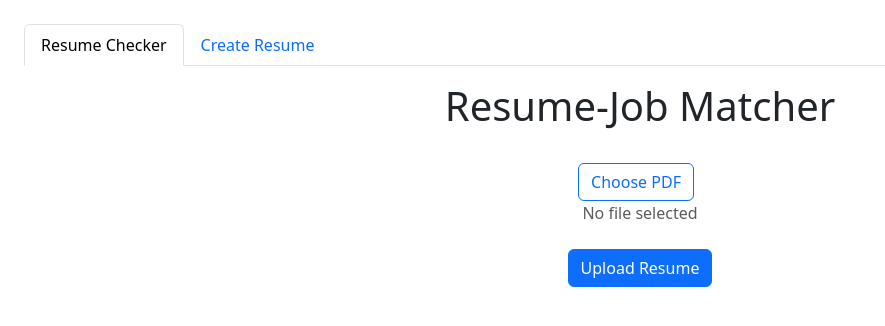
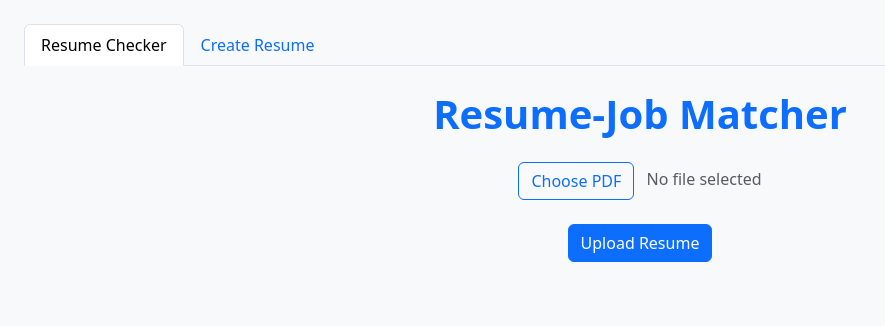
Before and after one commit to KlausCaka1/Hack-Nation, a Flask app: page / in a window 1280 px wide. Shown: the top 326 px of the page, without its empty margins (0-885 px from the left). Run offline with Flask 3, Linux system fonts and the light colour scheme; parts of the project's set-up code (start-up, migrations or seed data) failed here and were passed over; some libraries are stand-ins or nearby versions.

Commit message:
Fixing some issues I hate git

```diff
--- a/templates/main.html
+++ b/templates/main.html
@@ -12,7 +12,7 @@
             left: 0;
             width: 100%;
             height: 100%;
-            background-color: rgba(255, 255, 255, 0.7);
+            background-color: rgba(255, 255, 255, 0.8);
             z-index: 1050;
             text-align: center;
         }
@@ -26,29 +26,38 @@
 
         .container {
             padding: 25px;
-            display: flex;
-            align-items: center;
-            justify-content: center;
-            flex-direction: column;
-            width: 100%;
         }
 
-        .container-ai {
-            display: flex;
-            flex-direction: column;
+        .section-title {
+            text-align: center;
+            margin-bottom: 1.5rem;
+            font-weight: bold;
+            color: #0d6efd;
+        }
+
+        .card-job {
+            transition: transform 0.2s;
+        }
+
+        .card-job:hover {
+            transform: translateY(-5px);
+            box-shadow: 0 4px 12px rgba(0,0,0,0.1);
+        }
+
+        .keyword-badge {
+            margin: 2px;
         }
 
         .container-ai__button {
-            width: 145px;
+            width: 160px;
             align-self: center;
             margin-top: 1rem;
         }
-
     </style>
 </head>
-<body class="p-4">
+<body class="p-4 bg-light">
 
-
+<!-- Navigation Tabs -->
 <ul class="nav nav-tabs" id="myTab" role="tablist">
     <li class="nav-item" role="presentation">
         <button class="nav-link active" data-bs-toggle="tab" data-bs-target="#checker" type="button">
@@ -62,74 +71,72 @@
     </li>
 </ul>
 
+<!-- Loading Overlay -->
 <div id="loadingOverlay">
     <div class="spinner-container">
         <div class="spinner-border text-primary" role="status" style="width: 4rem; height: 4rem;">
             <span class="visually-hidden">Loading...</span>
         </div>
-        <div class="mt-2">Processing Resume...</div>
+        <div class="mt-2 fw-bold text-primary">Processing Resume...</div>
     </div>
 </div>
 
-<div class="tab-content mt-3">
+<!-- Tab Content -->
+<div class="tab-content mt-4">
+    <!-- Resume Checker -->
     <div class="tab-pane fade show active" id="checker">
-        <h1 style="text-align: center">Resume-Job Matcher</h1>
+        <h1 class="section-title">Resume-Job Matcher</h1>
 
-        <form id="uploadForm" action="/match-resume" method="POST" enctype="multipart/form-data" class="mb-4 container">
-
-            <input
-                    type="file"
-                    id="resume_pdf"
-                    name="resume_pdf"
-                    accept=".pdf"
-                    class="d-none"
-                    required
-            >
-
-            <!-- Upload button with icon -->
+        <form id="uploadForm" action="/match-resume" method="POST" enctype="multipart/form-data" class="mb-4 text-center">
+            <input type="file" id="resume_pdf" name="resume_pdf" accept=".pdf" class="d-none" required>
             <label for="resume_pdf" class="btn btn-outline-primary me-2">
                 <i class="bi bi-file-earmark-pdf"></i> Choose PDF
             </label>
-
-            <!-- File name preview -->
             <span id="file-name" class="text-muted">No file selected</span>
-
-            <br>
+            <br><br>
             <button type="submit" class="btn btn-primary">Upload Resume</button>
         </form>
 
         {% if resume_keywords %}
-        <h3>Resume Keywords:</h3>
-        <p>{{ resume_keywords | join(', ') }}</p>
+        <h3 class="mt-4">Resume Keywords:</h3>
+        <div>
+            {% for keyword in resume_keywords %}
+            <span class="badge bg-secondary keyword-badge">{{ keyword }}</span>
+            {% endfor %}
+        </div>
         {% endif %}
 
         {% if strengths_weaknesses_html %}
-        <h3>Candidate Insights (Strengths / Areas to Improve):</h3>
-        <div class="border p-3 mb-4" style="background-color:#f8f9fa;">
+        <h3 class="mt-4">Candidate Insights</h3>
+        <div class="alert alert-info">
             {{ strengths_weaknesses_html | safe }}
         </div>
         {% endif %}
 
         {% if matches %}
-        <h3 class="mt-4">Top Matching Jobs:</h3>
+        <h3 class="mt-4">Top Matching Jobs</h3>
         <div class="row mt-2">
             {% for job in matches %}
             <div class="col-md-4">
-                <div class="card mb-3">
+                <div class="card card-job mb-3">
                     <div class="card-body">
-                        <h5 class="card-title">{{ job.title }} at {{ job.company_name }}</h5>
+                        <h5 class="card-title text-primary">{{ job.title }}</h5>
+                        <h6 class="card-subtitle mb-2 text-muted">{{ job.company_name }}</h6>
                         <p class="card-text">
-                            TF-IDF similarity: {{ job.similarity_tfidf | round(3) }}<br>
-                            Keyword overlap: {{ job.keyword_overlap }}<br>
-                            Semantic similarity: {{ job. similarity_semantic | round(3) }} </br>
-                            Combined score: {{ job.combined_score | round(3) }}
+                            <span class="badge bg-success">TF-IDF: {{ job.similarity_tfidf | round(3) }}</span><br>
+                            <span class="badge bg-warning text-dark">Keyword Overlap: {{ job.keyword_overlap }}</span><br>
+                            <span class="badge bg-info">Semantic: {{ job.similarity_semantic | round(3) }}</span><br>
+                            <span class="badge bg-dark">Score: {{ job.combined_score | round(3) }}</span>
                         </p>
-                        <button class="btn btn-sm btn-info" type="button" data-bs-toggle="collapse"
+                        <button class="btn btn-sm btn-outline-info" type="button" data-bs-toggle="collapse"
                                 data-bs-target="#details{{ loop.index }}" aria-expanded="false">
                             Show Details
                         </button>
                         <div class="collapse mt-2" id="details{{ loop.index }}">
-                            <strong>Job Keywords:</strong> {{ job.top_keywords | join(', ') }}
+                            <strong>Job Keywords:</strong>
+                            {% for kw in job.top_keywords %}
+                            <span class="badge bg-light text-dark keyword-badge">{{ kw }}</span>
+                            {% endfor %}
                         </div>
                     </div>
                 </div>
@@ -138,78 +145,46 @@
         </div>
         {% endif %}
     </div>
+
+    <!-- AI Resume Builder -->
     <div class="tab-pane fade" id="create">
-         <h1 style="text-align: center">Build Resume with AI</h1>
-        <form id="aiForm" method="POST" class="mb-4 container" action="/build-resume-ai" enctype="multipart/form-data">
-                <input
-                        type="file"
-                        id="ai_resume_pdf"
-                        name="ai_resume_pdf"
-                        accept=".pdf"
-                        class="d-none"
-                        required
-                >
-
-                <!-- Upload button with icon -->
-                <label for="ai_resume_pdf" class="btn btn-outline-primary me-2">
-                    <i class="bi bi-file-earmark-pdf"></i> Choose PDF
-                </label>
-
-                <!-- File name preview -->
-                <span id="ai_file-name" class="text-muted">No file selected</span>
-
-                <textarea
-                        id="prompt-ai"
-                        name="ai_prompt"
-                        rows="4"
-                        class="form-control mb-3"
-                        placeholder="Describe the role or improvements you want..."
-                        required>
-                </textarea>
-
-                <button class="btn btn-primary container-ai__button" type="submit">
-                    Submit Prompt
-                </button>
+        <h1 class="section-title">Build Resume with AI</h1>
+        <form id="aiForm" method="POST" class="mb-4 text-center" action="/build-resume-ai" enctype="multipart/form-data">
+            <input type="file" id="ai_resume_pdf" name="ai_resume_pdf" accept=".pdf" class="d-none" required>
+            <label for="ai_resume_pdf" class="btn btn-outline-primary me-2">
+                <i class="bi bi-file-earmark-pdf"></i> Choose PDF
+            </label>
+            <span id="ai_file-name" class="text-muted">No file selected</span>
+            <br><br>
+            <textarea id="prompt-ai" name="ai_prompt" rows="4" class="form-control mb-3"
+                      placeholder="Describe the role or improvements you want..." required></textarea>
+            <button class="btn btn-primary container-ai__button" type="submit">Submit Prompt</button>
         </form>
     </div>
 </div>
 
-
 <script src="https://cdn.jsdelivr.net/npm/bootstrap@5.3.0/dist/js/bootstrap.bundle.min.js"></script>
-
-
 <script>
     // Show full-page spinner on form submit
     document.getElementById('uploadForm').addEventListener('submit', function () {
         document.getElementById('loadingOverlay').style.display = 'block';
     });
-
     document.getElementById('aiForm').addEventListener('submit', function () {
         document.getElementById('loadingOverlay').style.display = 'block';
     });
 
+    // File name preview
     const fileInput = document.getElementById('resume_pdf');
     const fileName = document.getElementById('file-name');
-
     fileInput.addEventListener('change', () => {
-        if (fileInput.files.length) {
-            fileName.textContent = fileInput.files[0].name;
-        } else {
-            fileName.textContent = 'No file selected';
-        }
+        fileName.textContent = fileInput.files.length ? fileInput.files[0].name : 'No file selected';
     });
 
     const aiFileInput = document.getElementById('ai_resume_pdf');
     const aiFileName = document.getElementById('ai_file-name');
-
     aiFileInput.addEventListener('change', () => {
-        if (aiFileInput.files.length) {
-            aiFileName.textContent = aiFileInput.files[0].name;
-        } else {
-            aiFileName.textContent = 'No file selected';
-        }
+        aiFileName.textContent = aiFileInput.files.length ? aiFileInput.files[0].name : 'No file selected';
     });
-
 </script>
 </body>
 </html>
```
Also changed, not shown: 2 other files.
